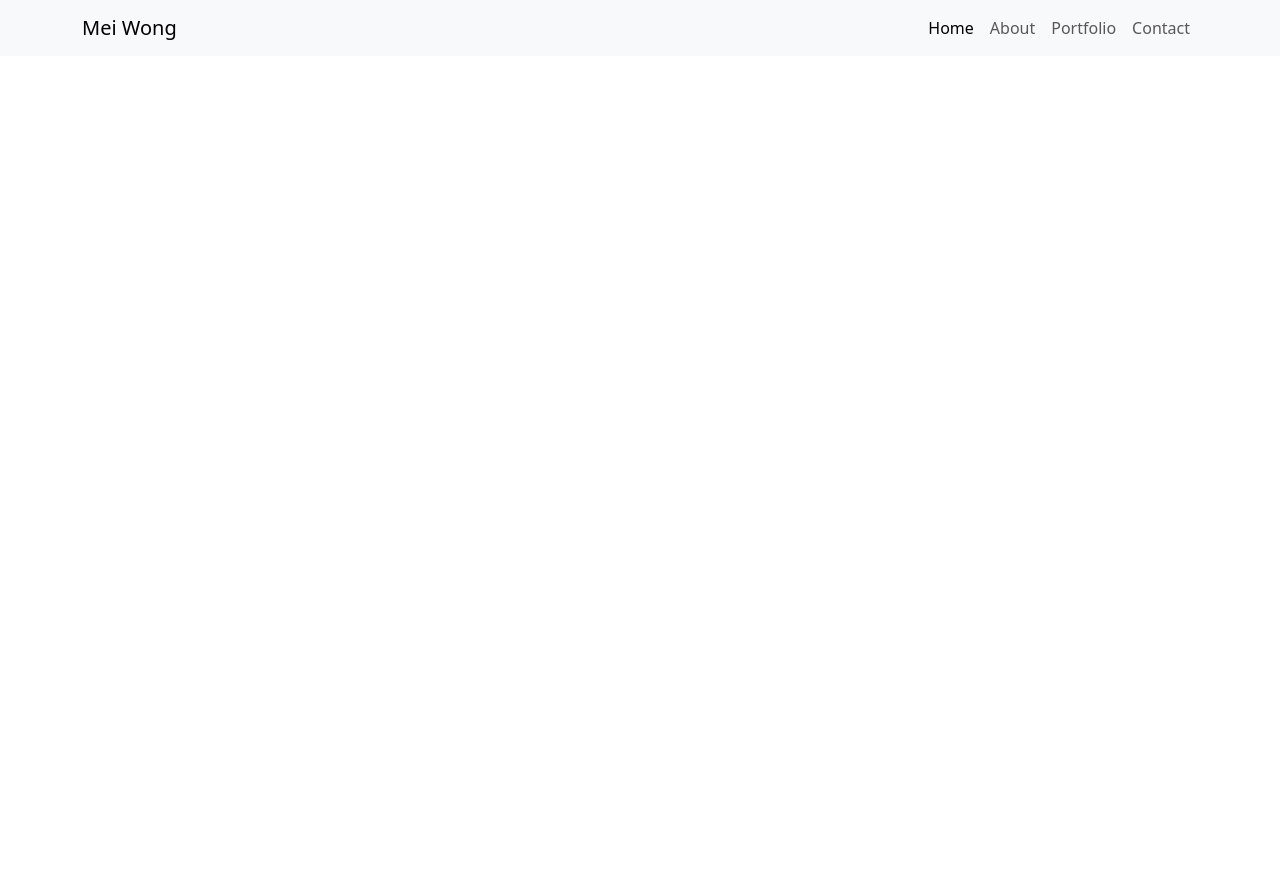
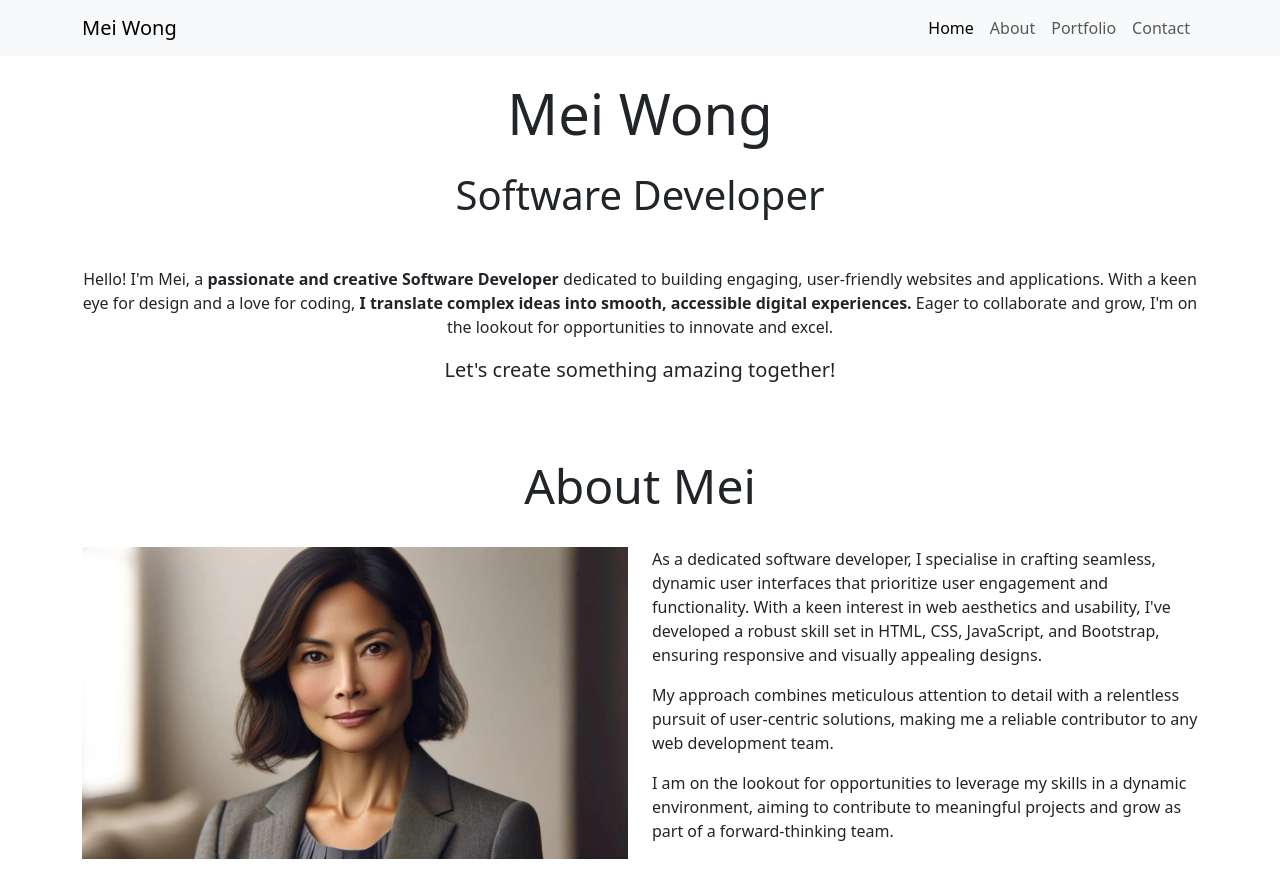
Before and after one commit to Chandni-L5/BootstrapProject, a plain HTML site: page index.html in a window 1280 px wide. Before the commit the page ends 800 px from the top, so only its background shows below. Drawn offline with nearby package versions, Linux system fonts and the light colour scheme.

Commit message:
Create the header and main section and enter required content

```diff
--- a/index.html
+++ b/index.html
@@ -13,7 +13,7 @@
 </head>
 
 <body>
-
+<!-- Navbar section starts here -->
     <nav class="navbar navbar-expand-sm bg-body-tertiary">
         <div class="container">
             <a class="navbar-brand" href="index.html"> Mei Wong</a>
@@ -40,6 +40,72 @@
             </div>
         </div>
     </nav>
+    <!--Navbar section ends here-->
+    <!-- header -->
+<header id="hero" class="container">
+    <!-- section with hero image -->
+    <section class="row">
+        <!-- text-center class used to centre all text inside column -->
+        <div class="col-12 text-center">
+            <h1 class="display-4 my-4">Mei Wong</h1>
+            <!-- mb-5 gives extra margin spacing under subheading -->
+            <h2 class="display-6 mb-5">Software Developer</h2>
+            <p>
+                Hello! I'm Mei, a
+                <strong>passionate and creative Software Developer</strong>
+                dedicated to building engaging, user-friendly websites and
+                applications. With a keen eye for design and a love for coding,
+                <strong>I translate complex ideas into smooth, accessible digital
+                    experiences.</strong>
+                Eager to collaborate and grow, I'm on the lookout for opportunities
+                to innovate and excel.
+            </p>
+            <!-- mb-5 gives extra margin spacing under lead text -->
+            <p class="lead mb-5">Let's create something amazing together!</p>
+        </div>
+    </section>
+</header>
+
+<!-- main content -->
+<main>
+    <!-- About section links to #about href in navbar -->
+    <section id="about" class="container">
+        <div class="row">
+            <!-- my-4 used to add top and bottom margin to heading -->
+            <div class="col-12 text-center my-4">
+                <h2 class="display-5">About Mei</h2>
+            </div>
+            <!-- mb-4 used to add margin under image -->
+            <div class="col-12 col-md-6 mb-4">
+                <!-- img-fluid class makes the image responsive to its container -->
+                <img src="assets/images/mei-wong.webp" class="img-fluid" alt="Mei Wong">
+            </div>
+            <!-- mb-4 used to add margin under text -->
+            <div class="col-12 col-md-6 mb-4">
+                <p>
+                    As a dedicated software developer, I specialise in crafting
+                    seamless, dynamic user interfaces that prioritize user engagement
+                    and functionality. With a keen interest in web aesthetics and
+                    usability, I've developed a robust skill set in HTML, CSS,
+                    JavaScript, and Bootstrap, ensuring responsive and visually
+                    appealing designs.
+                </p>
+                <p>
+                    My approach combines meticulous attention to detail with a
+                    relentless pursuit of user-centric solutions, making me a reliable
+                    contributor to any web development team.
+                </p>
+                <p>
+                    I am on the lookout for opportunities to leverage my skills in a
+                    dynamic environment, aiming to contribute to meaningful projects
+                    and grow as part of a forward-thinking team.
+                </p>
+            </div>
+        </div>
+    </section>
+    <!-- portfolio section starts here -->
+
+</main>
 
     <!-- Bootstrap JS Script -->
     <script src="https://cdn.jsdelivr.net/npm/bootstrap@5.3.3/dist/js/bootstrap.bundle.min.js"
```
Also changed, not shown: assets/images/bmi-calculator.webp (added), assets/images/math-wiz.webp (added), assets/images/mei-wong.webp (added), assets/images/wags-and-walks.webp (added), assets/images/we-wellness.webp (added).
